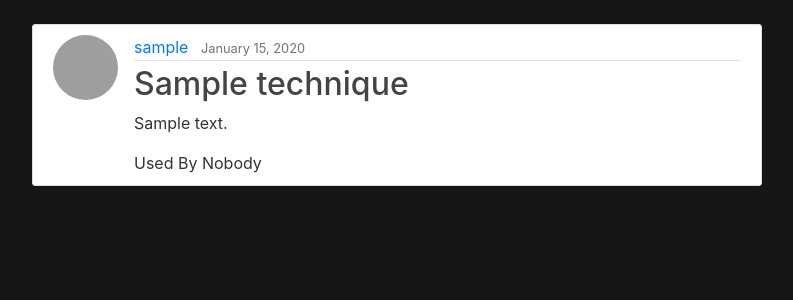
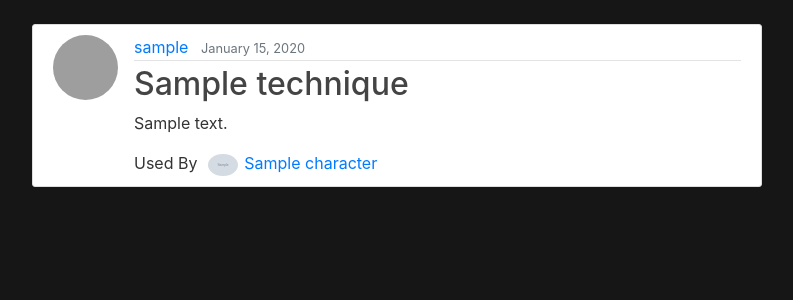
Before and after one commit to MylesACD/Myles-RPG, a Django app: a page that uses app/unlimited/templates/unlimited/technique_detail.html in a window 1280 px wide. Shown: the part 56-356 px from the top of the page, without its empty margins (53-846 px from the left). Run offline with Django 4.2, Linux system fonts and the light colour scheme; tables that the repository leaves empty hold one stand-in row (values such as "Sample post"); grey boxes marked "Sample" are stand-in pictures; some libraries are stand-ins or nearby versions; grey boxes are pictures that could not be loaded.

Commit message:
fixed name of character object

```diff
--- a/app/unlimited/templates/unlimited/technique_detail.html
+++ b/app/unlimited/templates/unlimited/technique_detail.html
@@ -11,8 +11,8 @@
         <h2 class="article-title"> {{ object.name }}</h2>
         <p class="article-content">{{ object.content }}</p>
             <div >
-                {% if tech.character %}
-                    Used By <img class="rounded-circle article-img" style="width:5%;height:5%;margin-left:6px;margin-right:6px" src="{{tech.character.image.url}}"><a class="mr-2" href="{% url "character-detail" tech.character.slug %}">{{ tech.character }}</a>
+                {% if object.character %}
+                    Used By <img class="rounded-circle article-img" style="width:5%;height:5%;margin-left:6px;margin-right:6px" src="{{object.character.image.url}}"><a class="mr-2" href="{% url "character-detail" object.character.slug %}">{{ object.character }}</a>
                 {% else %}
                     Used By Nobody
                 {% endif %}
```
Also changed, not shown: app/users/templates/users/profile.html (+6 -1 lines).
